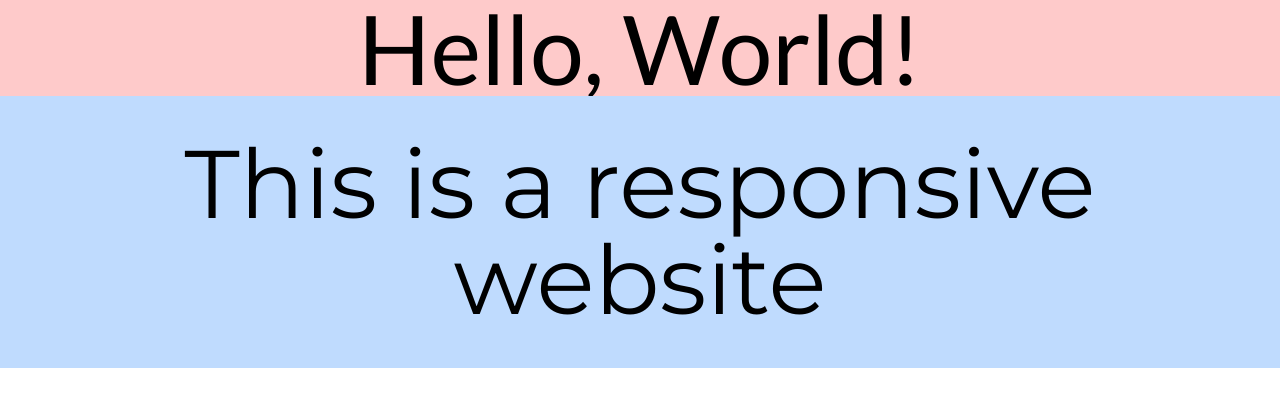
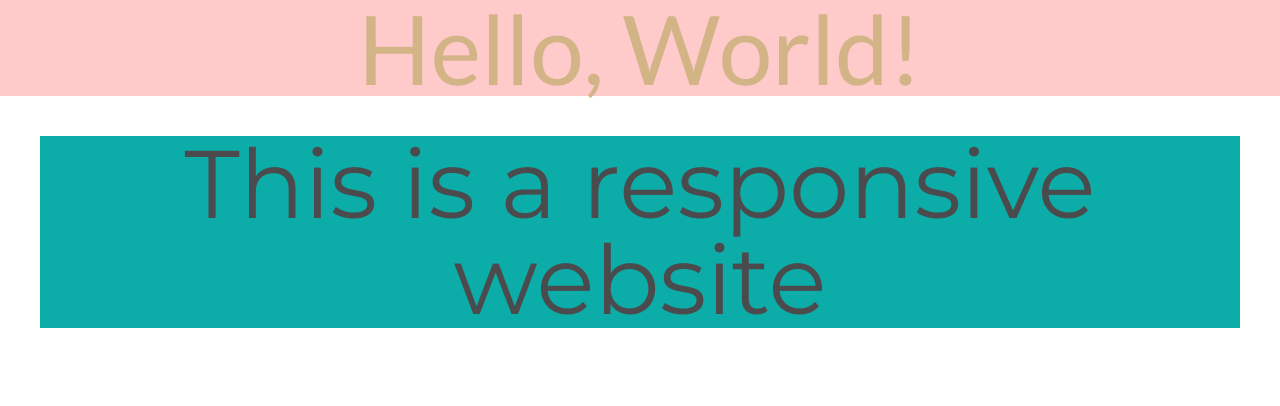
Before and after one commit to RaoofGoher/inPathLMS, a React (Vite) app: page / in a window 1280 px wide. Shown: the top 406 px of the page. Built offline with nearby package versions, Linux system fonts and the light colour scheme.

Commit message:
color added

```diff
--- a/src/App.jsx
+++ b/src/App.jsx
@@ -6,10 +6,10 @@ function App() {
   return (
     <>
       <div>
-        <h1 className="bg-red-200 text-center font-lato text-8xl">Hello, World!</h1>
+        <h1 className="bg-red-200 text-center text-secondaryColor bg-primaryColor font-lato text-8xl">Hello, World!</h1>
         <div className="flex justify-center">
-          <div className="flex items-center bg-blue-200 p-10 text-center">
-            <h2 className="text-8xl font-montserrat">This is a responsive website</h2>
+          <div className="flex items-center p-10 text-center">
+            <h2 className="text-8xl font-montserrat text-darkColor bg-lightColor">This is a responsive website</h2>
           </div>
         </div>
         </div>
--- a/tailwind.config.js
+++ b/tailwind.config.js
@@ -10,6 +10,13 @@ export default {
         lato: ['Lato', 'sans-serif'],
         montserrat: ['Montserrat', 'sans-serif'],
       },
+      colors: {
+        'primaryColor': "#022763",
+        'secondaryColor': '#D2B486',
+        'darkColor': '#4B4B4D',
+        'lightColor': '#0CADA8',
+
+      },
     },
   },
   plugins: [],
```
